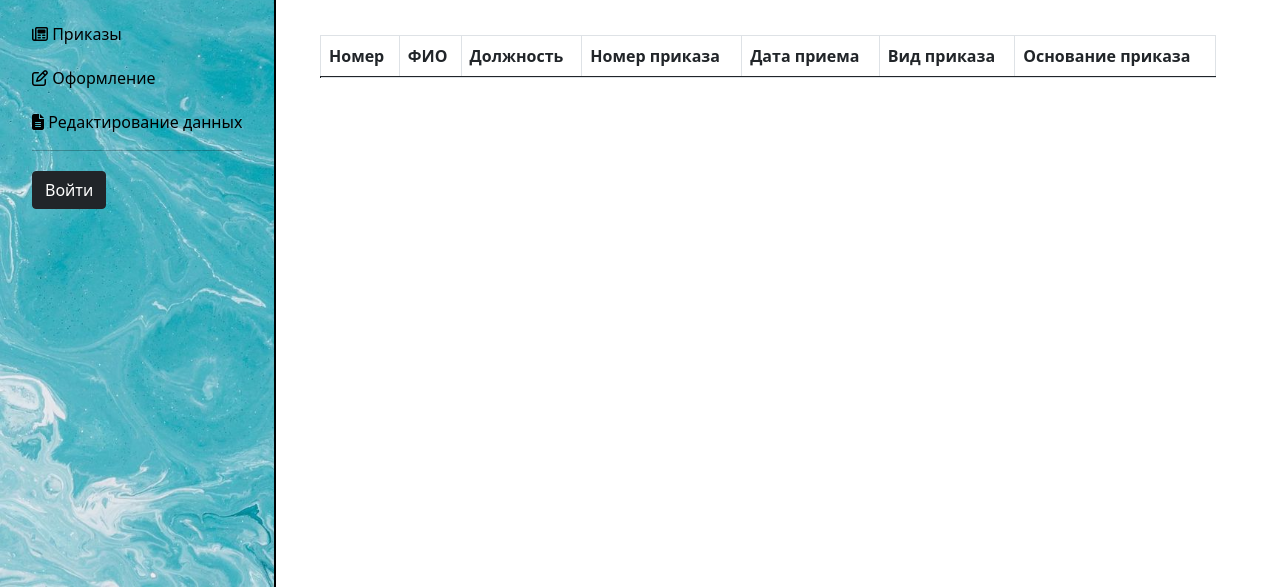
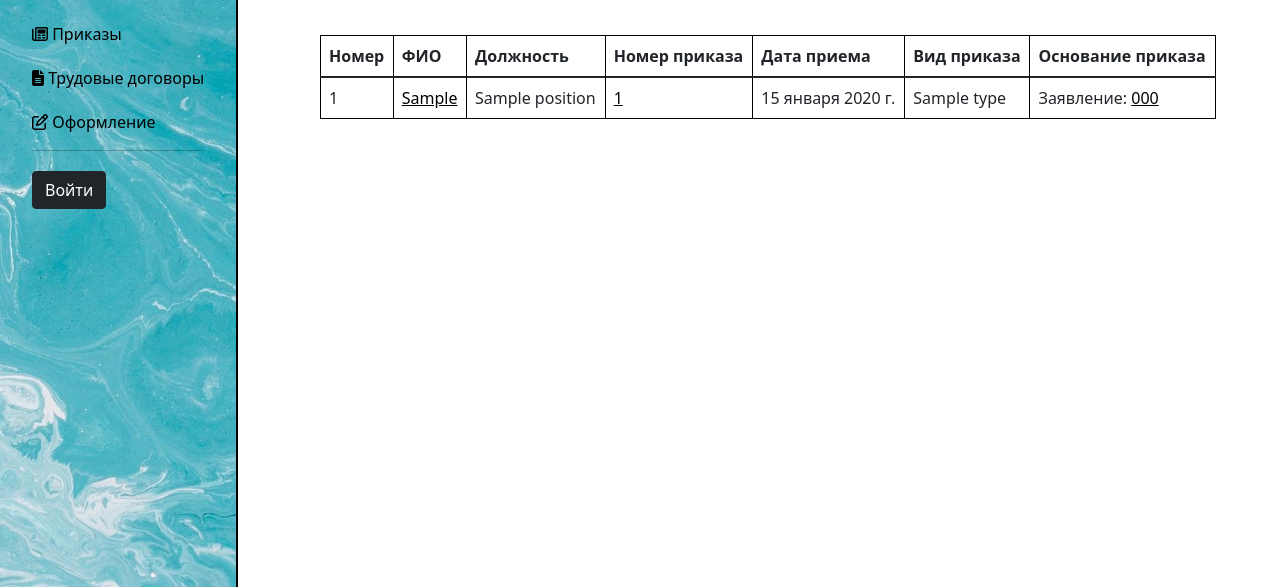
Before and after one commit to Farrowho/dip-hrm, a Django app: page /log/ in a window 1280 px wide. Shown: the part 213-800 px from the top of the page. Run offline with Django 4.2, Linux system fonts and the light colour scheme; tables that the repository leaves empty hold one stand-in row (values such as "Sample post"); data that the repository does not hold is empty; some libraries are stand-ins or nearby versions.

Commit message:
New_features_2

```diff
--- a/hrm/hrm/settings.py
+++ b/hrm/hrm/settings.py
@@ -122,3 +122,6 @@
 DEFAULT_AUTO_FIELD = 'django.db.models.BigAutoField'
 
 LOGIN_REDIRECT_URL = '/'
+
+MEDIA_ROOT = os.path.join(BASE_DIR, 'media/')
+MEDIA_URL = "/media/"
--- a/hrm/hrm/urls.py
+++ b/hrm/hrm/urls.py
@@ -18,7 +18,7 @@
     path('new_app/', views.new_app, name='new_app'),
     path('contracts/', views.contracts, name='contracts'),
     path('new_contract/', views.new_contract, name='new_contract')
-]
+] + static(settings.MEDIA_URL, document_root=settings.MEDIA_ROOT)
 
 urlpatterns += [
     path('accounts/', include('django.contrib.auth.urls')),
--- a/hrm/manager/static/manager/main.css
+++ b/hrm/manager/static/manager/main.css
@@ -94,3 +94,7 @@
     padding: 60px;
     border-bottom: 2px solid black;
 }
+
+td, tr, th {
+    border: 2px solid black;
+}
--- a/hrm/manager/templates/manager/applications.html
+++ b/hrm/manager/templates/manager/applications.html
@@ -23,10 +23,10 @@
         <tr>
             {% for app in applications %}
             <td>{{ app.application_number }}</td>
-            <td>{{ app.worker.fio }}</td>
+            <td><a href="/worker_detail/{{ app.worker.worker_id }}" target="_blank">{{ app.worker.fio }}</td>
             <td>{{ app.document_type.document_type_name }}</td>
             <td>{{ app.application_date }}</td>
-            <td>{{ app.application_pdf_path }}</td>
+            <td><a href="/media/{{ app.application_pdf_path }}" target="_blank"> Файл </a></td>
         </tr>
             {% endfor %}
     </tbody>
--- a/hrm/manager/templates/manager/base.html
+++ b/hrm/manager/templates/manager/base.html
@@ -21,9 +21,6 @@
                     <ul class="to-be-changed">
                             <li><a href="{% url 'home' %}"><button class = 'btn btn-dark'><i class="fa-regular fa-eye"></i> Просмотр сотрудников </button></a></li>
                             <li><a href="{% url 'new_worker2' %}"><button class = 'btn btn-dark'><i class="fa-regular fa-square-plus"></i> Добавить паспортные данные </button></a></li>
-                            <li><a href="{% url 'contracts' %}"><button class = 'btn btn-dark'><i class="fa-regular fa-eye"></i> Трудовые договоры </button></a></li>
-                            <li><a href="{% url 'new_contract' %}"><button class = 'btn btn-dark'><i class="fa-regular fa-square-plus"></i> Добавить трудовой договор </button></a></li>
-
                     </ul>
                 <li><a href="{% url 'log' %}"><i class="fas fa-book"></i> Журнал </a></li>
                  <li><input type="checkbox" id="toggle2" class = "hide_check"><label for="toggle2"><i class="fa-solid fa-list-check"></i> Заявления </label>
@@ -36,6 +33,12 @@
                             <li><a href="{% url 'orders' %}"><button class = 'btn btn-dark'><i class="fa-regular fa-eye"></i> Просмотр приказов </button></a></li>
                             <li><a href="{% url 'new_order' %}"><button class = 'btn btn-dark'><i class="fa-regular fa-square-plus"></i> Новый приказ </button></a></li>
                     </ul>
+                <li><input type="checkbox" id="toggle4" class = "hide_check"><label for="toggle4"><i class="fa-solid fa-file-lines"></i> Трудовые договоры </label>
+                    <ul class="to-be-changed">
+                            <li><a href="{% url 'contracts' %}"><button class = 'btn btn-dark'><i class="fa-regular fa-eye"></i> Посмотреть договоры </button></a></li>
+                            <li><a href="{% url 'new_contract' %}"><button class = 'btn btn-dark'><i class="fa-regular fa-square-plus"></i> Добавить трудовой договор </button></a></li>
+
+                    </ul>
                 <li><input type="checkbox" id="toggle" class = "hide_check"><label for="toggle"><i class="fa-regular fa-pen-to-square"></i> Оформление</label>
                     <ul class="to-be-changed">
                             <li><a href="{% url 'new_worker' %}"><button class = 'btn btn-dark'><i class="fa-regular fa-square-plus"></i> Новый сотрудник </button></a></li>
@@ -43,7 +46,6 @@
                             <li><a href="{% url 'home' %}"><button class = 'btn btn-dark'><i class="fa-regular fa-square-minus"></i></i> Увольнение сотрудника </button></a></li>
                     </ul>
                 </li>
-                <li><a href="{% url 'home' %}"><i class="fa-solid fa-file-lines"></i> Редактирование данных </a></li>
                 <hr>
                    {% if user.is_authenticated %}
                      <li>Профиль: {{ user.get_username }}</li>
--- a/hrm/manager/templates/manager/contracts.html
+++ b/hrm/manager/templates/manager/contracts.html
@@ -24,11 +24,11 @@
         <tr>
             {% for contract in contracts %}
             <td>{{ contract.contract_number }}</td>
-            <td>{{ contract.worker.fio }}</td>
+            <td><a href="/worker_detail/{{ contract.worker.worker_id }}" target="_blank">{{ contract.worker.fio }}</td>
             <td>{{ contract.worker.position.department }}</td>
             <td>{{ contract.worker.position }}</td>
             <td>{{ contract.status }}</td>
-            <td>{{ contract.contract_pdf_path }}</td>
+            <td><a href="/media/{{ contract.contract_pdf_path }}" target="_blank"> Файл </a></td>
         </tr>
             {% endfor %}
     </tbody>
--- a/hrm/manager/templates/manager/log.html
+++ b/hrm/manager/templates/manager/log.html
@@ -23,14 +23,14 @@
     </thead>
     <tbody>
         <tr>
-            {% for l in log %}
-            <td>{{ l.log_number }}</td>
-            <td>{{ l.log.order.worker.fio }}</td>
-            <td>{{ l.log.order.worker.position.position_name }}</td>
-            <td>{{ l.log.order_number }}</td>
-            <td>{{ l.log.order_date }}</td>
-            <td>{{ l.log.order.document_type.document_type_name }}</td>
-            <td>Заявление: {{ l.log.order.application_number }}</td>
+            {% for order in orders %}
+            <td>{{ order.order.application_id }}</td>
+            <td><a href="/worker_detail/{{ order.order.worker.worker_id }}" target="_blank">{{ order.order.worker.fio }}</a></td>
+            <td>{{ order.order.worker.position.position_name }}</td>
+            <td><a href="/media/{{ order.order_pdf }}" target="_blank">{{ order.order_number }}</a></td>
+            <td>{{ order.order_date }}</td>
+            <td>{{ order.order.document_type.document_type_name }}</td>
+            <td> Заявление: <a href="/media/{{ order.order.application_pdf_path }}" target="_blank">{{ order.order.application_number }}</a> </td>
         </tr>
             {% endfor %}
     </tbody>
--- a/hrm/manager/templates/manager/new_app.html
+++ b/hrm/manager/templates/manager/new_app.html
@@ -5,11 +5,11 @@
 <h2 style="margin-left: 45%; padding-top: 15px; padding-bottom: 10px;">Новое заявление</h2>
 <hr>
 <div style="margin-left: 45%;">
-    <form action="" method = 'post'>
+    <form enctype="multipart/form-data" action="" method = 'POST'>
             {% csrf_token %}
             {{form.as_p}}
             <br>
-            <input type='submit' class="btn btn-info">
+            <input type='submit' class="btn btn-info" value="Отправить"/>
     </form>
 </div>
 
--- a/hrm/manager/templates/manager/new_contract.html
+++ b/hrm/manager/templates/manager/new_contract.html
@@ -5,11 +5,11 @@
 <h2 style="margin-left: 45%; padding-top: 15px; padding-bottom: 10px;">Новый договор</h2>
 <hr>
 <div style="margin-left: 45%;">
-    <form action="" method = 'post'>
+    <form enctype="multipart/form-data" method = 'POST' action="">
             {% csrf_token %}
             {{form.as_p}}
             <br>
-            <input type='submit' class="btn btn-info">
+            <input type='submit' class="btn btn-info" value="Отправить"/>
     </form>
 </div>
 
--- a/hrm/manager/templates/manager/new_order.html
+++ b/hrm/manager/templates/manager/new_order.html
@@ -5,11 +5,11 @@
 <h2 style="margin-left: 45%; padding-top: 15px; padding-bottom: 10px;">Новый приказ</h2>
 <hr>
 <div style="margin-left: 45%;">
-    <form action="" method = 'post'>
+    <form enctype="multipart/form-data" action="" method = 'POST'>
             {% csrf_token %}
             {{form.as_p}}
             <br>
-            <input type='submit' class="btn btn-info">
+            <input type='submit' class="btn btn-info" value="Отправить"/>
     </form>
 </div>
 
--- a/hrm/manager/templates/manager/orders.html
+++ b/hrm/manager/templates/manager/orders.html
@@ -24,11 +24,11 @@
         <tr>
             {% for order in orders %}
             <td>{{ order.order_number }}</td>
-            <td>{{ order.order.worker.fio }}</td>
-            <td>Номер заявления: {{ order.order.application_number }}</td>
+            <td><a href="/worker_detail/{{ order.order.worker.worker_id }}" target="_blank">{{ order.order.worker.fio }}</a></td>
+            <td> Номер заявления: <a href="/media/{{ order.order.application_pdf_path }}" target="_blank"> {{ order.order.application_number }} </a></td>
             <td>{{ order.order.document_type.document_type_name }}</td>
             <td>{{ order.order_date }}</td>
-            <td>{{ order.order_pdf }}</td>
+            <td><a href="/media/{{ order.order_pdf }}" target="_blank"> Файл </a></td>
         </tr>
             {% endfor %}
     </tbody>
--- a/hrm/manager/views.py
+++ b/hrm/manager/views.py
@@ -92,7 +92,7 @@
 def new_app(request):
     form = NewAppForm()
     if request.method == 'POST':
-        form = NewAppForm(request.POST)
+        form = NewAppForm(request.POST, request.FILES)
         if form.is_valid():
             form.save()
 
@@ -103,7 +103,7 @@
 def new_order(request):
     form = NewOrderForm()
     if request.method == 'POST':
-        form = NewOrderForm(request.POST)
+        form = NewOrderForm(request.POST, request.FILES)
         if form.is_valid():
             form.save()
 
@@ -114,7 +114,7 @@
 def new_contract(request):
     form = NewContractForm()
     if request.method == 'POST':
-        form = NewContractForm(request.POST)
+        form = NewContractForm(request.POST, request.FILES)
         if form.is_valid():
             form.save()
 
```
Also changed, not shown: hrm/manager/models.py (+10 -11 lines).
